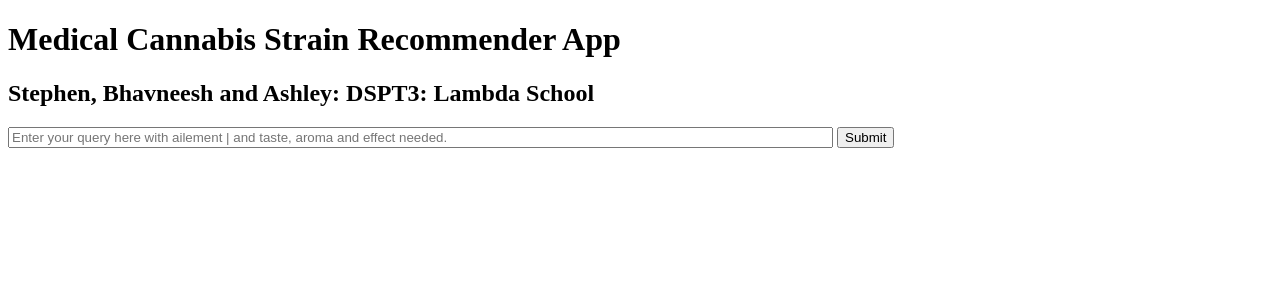
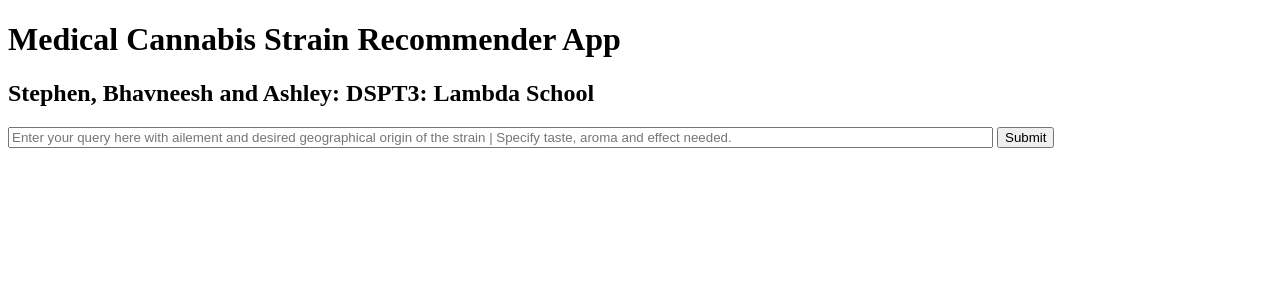
Before and after one commit to bs3537/kdnuggets_medcab_deploy, a Python web app: template templates/index.html in a window 1280 px wide. Shown: the top 300 px of the page. Run offline with Jinja, Linux system fonts and the light colour scheme; the template is opened without the code that fills it, so the values that code supplies are empty.

Commit message:
Update index.html

```diff
--- a/templates/index.html
+++ b/templates/index.html
@@ -20,7 +20,7 @@
      <!-- Main Input For Receiving Query to our ML -->
     <form action="{{ url_for('predict')}}"method="post">
 
-		<input type="text" name="query" placeholder="Enter your query here with ailement | and taste, aroma and effect needed." required="required" size=100/>
+		<input type="text" name="query" placeholder="Enter your query here with ailement and desired geographical origin of the strain | Specify taste, aroma and effect needed." required="required" size=120/>
 
 
         <button type="submit" class="btn btn-primary btn-block btn-large">Submit</button>
```
